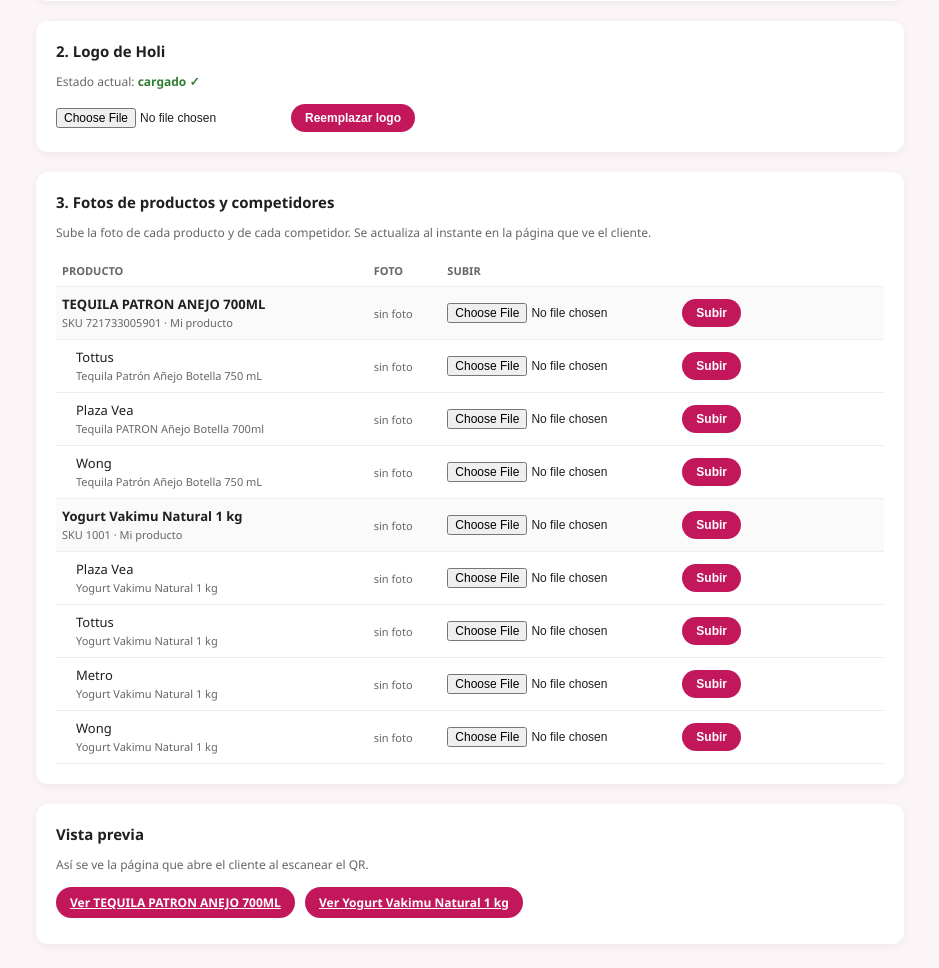
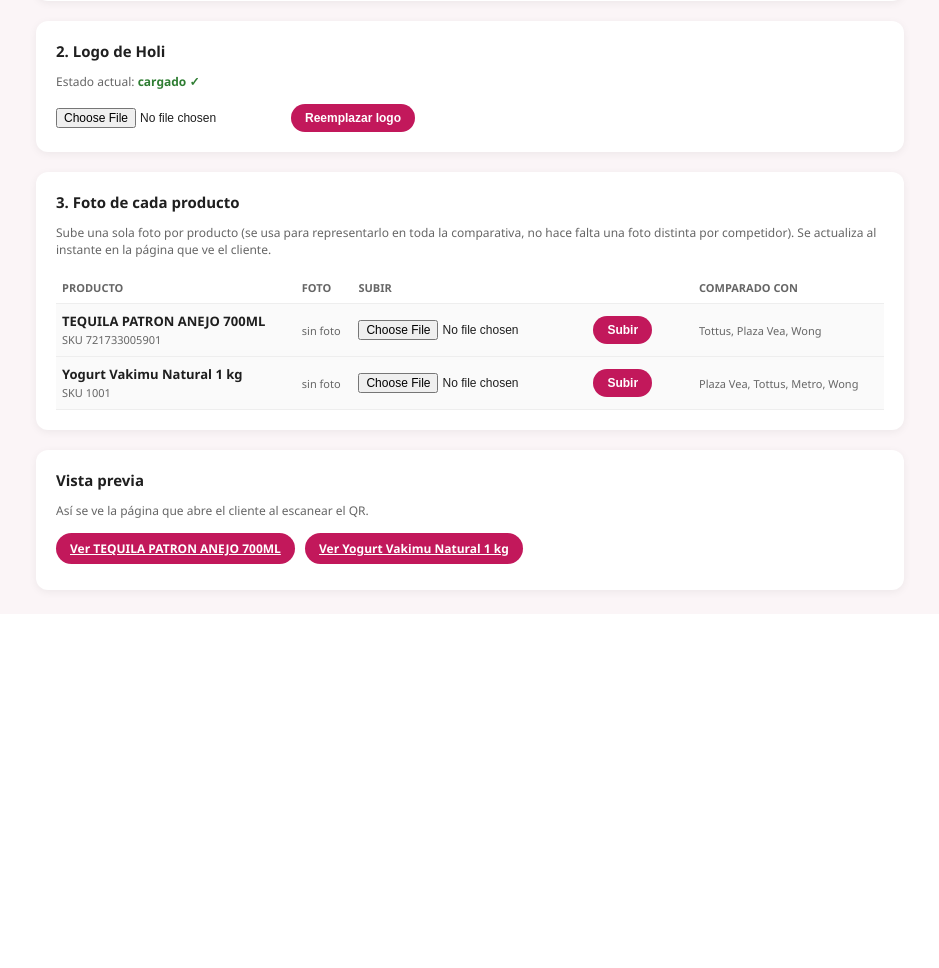
Before and after one commit to vtorresholi/BESTPRICE, a FastAPI app: page /admin in a window 1280 px wide. Shown: the part 227-1195 px from the top of the page, without its empty margins (170-1109 px from the left). After the commit the page ends 823 px from the top, so only its background shows below. Run offline with FastAPI, Linux system fonts and the light colour scheme; the visitor is signed in with stand-in values (Sample User, id 1).

Commit message:
Simplificar modelo: fecha automática, solo Tienda+Precio por competidor, una foto por producto
Co-Authored-By: Claude Sonnet 5 <noreply@anthropic.com>

```diff
--- a/backend/main.py
+++ b/backend/main.py
@@ -3,8 +3,10 @@ Backend administrativo para Best Price (Holi).
 
 Permite al equipo de Pricing, sin tocar codigo:
 - Subir el Excel semanal con SKU, Producto, Marca, Precio Holi y hasta
-  varios competidores (tienda + precio).
-- Subir la foto de cada producto y de cada competidor.
+  varios competidores (tienda + precio). La fecha de la comparativa se toma
+  automaticamente del momento en que se sube el Excel.
+- Subir la foto de cada producto (una sola, se usa para representar ese
+  producto en toda la comparativa).
 - Reemplazar el logo de Holi.
 
 El resultado (static/data/data.json) alimenta directamente comparativa.html,
@@ -112,11 +114,7 @@ def fmt_fecha(valor):
 
 def detectar_columnas_competidor(encabezados):
     numeros = sorted(int(m.group(1)) for h in encabezados if (m := RE_TIENDA.match(h)))
-    return [
-        (f"Tienda {n}", f"Producto Competidor {n}", f"Precio Competidor {n}",
-         f"Imagen Competidor {n}", f"Fecha Competidor {n}")
-        for n in numeros
-    ]
+    return [(f"Tienda {n}", f"Precio Competidor {n}") for n in numeros]
 
 
 def parsear_excel(contenido: bytes):
@@ -133,7 +131,6 @@ def parsear_excel(contenido: bytes):
 
     columnas_competidor = detectar_columnas_competidor(encabezados)
     productos = []
-    fecha_general = None
 
     for fila in hoja.iter_rows(min_row=2, values_only=False):
         def val(nombre_col):
@@ -144,21 +141,14 @@ def parsear_excel(contenido: bytes):
         if sku is None or str(sku).strip() == "":
             continue
 
-        fecha_fila = fmt_fecha(val("Fecha Comparativa")) if "Fecha Comparativa" in col_idx else None
-        if fecha_fila:
-            fecha_general = fecha_fila
-
         competidores = []
-        for col_tienda, col_producto, col_precio, col_imagen, col_fecha in columnas_competidor:
+        for col_tienda, col_precio in columnas_competidor:
             tienda = val(col_tienda)
             precio_comp = val(col_precio)
             if tienda and precio_comp not in (None, ""):
                 competidores.append({
                     "tienda": str(tienda).strip(),
-                    "producto": str(val(col_producto) or "").strip(),
                     "precio": round(float(precio_comp), 2),
-                    "imagen": str(val(col_imagen) or "").strip(),
-                    "fecha": fmt_fecha(val(col_fecha)) or fecha_fila,
                 })
 
         productos.append({
@@ -170,29 +160,21 @@ def parsear_excel(contenido: bytes):
             "competidores": competidores,
         })
 
-    fecha_general = fecha_general or fmt_fecha(datetime.now())
+    # La fecha de la comparativa siempre es la fecha en que se sube el Excel,
+    # no algo que Pricing tenga que llenar.
+    fecha_general = fmt_fecha(datetime.now())
     return fecha_general, productos
 
 
 def fusionar_imagenes(productos_nuevos, data_anterior):
-    """Conserva las imagenes ya subidas (producto y competidores) al reemplazar
-    los datos con un Excel nuevo, para que Pricing no pierda fotos cada semana."""
+    """Conserva la foto ya subida de cada producto al reemplazar los datos con
+    un Excel nuevo, para que Pricing no la vuelva a subir cada semana."""
     anteriores_por_sku = {p["sku"]: p for p in data_anterior.get("productos", [])}
 
     for producto in productos_nuevos:
         anterior = anteriores_por_sku.get(producto["sku"])
-        if not anterior:
-            continue
-        if anterior.get("imagen"):
+        if anterior and anterior.get("imagen"):
             producto["imagen"] = anterior["imagen"]
-
-        anteriores_comp_por_tienda = {
-            c["tienda"]: c for c in anterior.get("competidores", [])
-        }
-        for comp in producto["competidores"]:
-            comp_anterior = anteriores_comp_por_tienda.get(comp["tienda"])
-            if comp_anterior and comp_anterior.get("imagen"):
-                comp["imagen"] = comp_anterior["imagen"]
 
     return productos_nuevos
 
@@ -248,31 +230,6 @@ async def admin_subir_imagen_producto(
     return RedirectResponse(f"/admin?msg={msg}", status_code=303)
 
 
-@app.post("/admin/imagen-competidor")
-async def admin_subir_imagen_competidor(
-    request: Request,
-    sku: str = Form(...),
-    indice: int = Form(...),
-    archivo: UploadFile = File(...),
-    _=Depends(require_login),
-):
-    data = cargar_data()
-    producto = next((p for p in data["productos"] if p["sku"] == sku), None)
-    if not producto or indice >= len(producto["competidores"]):
-        return RedirectResponse("/admin?error=Producto o competidor no encontrado", status_code=303)
-
-    competidor = producto["competidores"][indice]
-    extension = Path(archivo.filename).suffix or ".jpg"
-    nombre_archivo = f"{sku}__comp{indice}{extension}"
-    destino = IMAGES_DIR / nombre_archivo
-    destino.write_bytes(await archivo.read())
-
-    competidor["imagen"] = f"images/{nombre_archivo}"
-    guardar_data(data)
-    msg = quote(f"Imagen de {competidor['tienda']} actualizada para SKU {sku}.")
-    return RedirectResponse(f"/admin?msg={msg}", status_code=303)
-
-
 @app.post("/admin/logo")
 async def admin_subir_logo(request: Request, archivo: UploadFile = File(...), _=Depends(require_login)):
     destino = LOGOS_DIR / "holi-logo.png"
--- a/backend/static/comparativa.html
+++ b/backend/static/comparativa.html
@@ -354,8 +354,8 @@
             <div class="tarjeta-competidor">
               <div class="logo-slot">${badgeTienda(c.tienda)}</div>
               <div class="comp-body">
-                <p class="comp-producto">${c.producto || producto.nombre}</p>
-                <div class="comp-fecha">Actualización: ${c.fecha || datos.fecha_comparativa || ''}</div>
+                <p class="comp-producto">${producto.nombre}</p>
+                <div class="comp-fecha">Actualización: ${datos.fecha_comparativa || ''}</div>
                 <div class="comp-precio">S/. ${fmtMonto(c.precio)}</div>
                 <span class="pill-diff ${pillClase}">${pillTexto}</span>
               </div>
--- a/backend/static/data/data.json
+++ b/backend/static/data/data.json
@@ -1,5 +1,5 @@
 {
-  "fecha_comparativa": "Julio 13, 2026",
+  "fecha_comparativa": "Julio 7, 2026",
   "productos": [
     {
       "sku": "721733005901",
@@ -10,24 +10,15 @@
       "competidores": [
         {
           "tienda": "Tottus",
-          "producto": "Tequila Patrón Añejo Botella 750 mL",
-          "precio": 299.9,
-          "imagen": "",
-          "fecha": "Julio 6, 2026"
+          "precio": 299.9
         },
         {
           "tienda": "Plaza Vea",
-          "producto": "Tequila PATRON Añejo Botella 700ml",
-          "precio": 299.9,
-          "imagen": "",
-          "fecha": "Julio 6, 2026"
+          "precio": 299.9
         },
         {
           "tienda": "Wong",
-          "producto": "Tequila Patrón Añejo Botella 750 mL",
-          "precio": 349.9,
-          "imagen": "",
-          "fecha": "Julio 6, 2026"
+          "precio": 349.9
         }
       ]
     },
@@ -40,31 +31,19 @@
       "competidores": [
         {
           "tienda": "Plaza Vea",
-          "producto": "Yogurt Vakimu Natural 1 kg",
-          "precio": 16.5,
-          "imagen": "",
-          "fecha": "Julio 13, 2026"
+          "precio": 16.5
         },
         {
           "tienda": "Tottus",
-          "producto": "Yogurt Vakimu Natural 1 kg",
-          "precio": 15.9,
-          "imagen": "",
-          "fecha": "Julio 13, 2026"
+          "precio": 15.9
         },
         {
           "tienda": "Metro",
-          "producto": "Yogurt Vakimu Natural 1 kg",
-          "precio": 16.2,
-          "imagen": "",
-          "fecha": "Julio 13, 2026"
+          "precio": 16.2
         },
         {
           "tienda": "Wong",
-          "producto": "Yogurt Vakimu Natural 1 kg",
-          "precio": 15.5,
-          "imagen": "",
-          "fecha": "Julio 13, 2026"
+          "precio": 15.5
         }
       ]
     }
--- a/backend/templates/admin.html
+++ b/backend/templates/admin.html
@@ -88,16 +88,16 @@
     </div>
 
     <div class="panel">
-      <h2>3. Fotos de productos y competidores</h2>
-      <p class="hint">Sube la foto de cada producto y de cada competidor. Se actualiza al instante en la página que ve el cliente.</p>
+      <h2>3. Foto de cada producto</h2>
+      <p class="hint">Sube una sola foto por producto (se usa para representarlo en toda la comparativa, no hace falta una foto distinta por competidor). Se actualiza al instante en la página que ve el cliente.</p>
       <table>
         <thead>
-          <tr><th>Producto</th><th>Foto</th><th>Subir</th></tr>
+          <tr><th>Producto</th><th>Foto</th><th>Subir</th><th>Comparado con</th></tr>
         </thead>
         <tbody>
           {% for producto in data.productos %}
           <tr class="producto-row">
-            <td>{{ producto.nombre }}<br><span class="sku-tag">SKU {{ producto.sku }} · Mi producto</span></td>
+            <td>{{ producto.nombre }}<br><span class="sku-tag">SKU {{ producto.sku }}</span></td>
             <td>
               {% if producto.imagen %}<img class="thumb" src="/{{ producto.imagen }}" alt="">{% else %}<span class="sku-tag">sin foto</span>{% endif %}
             </td>
@@ -108,25 +108,10 @@
                 <button type="submit">Subir</button>
               </form>
             </td>
+            <td><span class="sku-tag">{{ producto.competidores | map(attribute='tienda') | join(', ') }}</span></td>
           </tr>
-          {% for competidor in producto.competidores %}
-          <tr>
-            <td style="padding-left:20px;">{{ competidor.tienda }}<br><span class="sku-tag">{{ competidor.producto }}</span></td>
-            <td>
-              {% if competidor.imagen %}<img class="thumb" src="/{{ competidor.imagen }}" alt="">{% else %}<span class="sku-tag">sin foto</span>{% endif %}
-            </td>
-            <td>
-              <form class="inline" action="/admin/imagen-competidor" method="post" enctype="multipart/form-data">
-                <input type="hidden" name="sku" value="{{ producto.sku }}">
-                <input type="hidden" name="indice" value="{{ loop.index0 }}">
-                <input type="file" name="archivo" accept="image/*" required>
-                <button type="submit">Subir</button>
-              </form>
-            </td>
-          </tr>
-          {% endfor %}
           {% else %}
-          <tr><td colspan="3">Todavía no hay productos cargados. Sube un Excel primero.</td></tr>
+          <tr><td colspan="4">Todavía no hay productos cargados. Sube un Excel primero.</td></tr>
           {% endfor %}
         </tbody>
       </table>
--- a/comparativa.html
+++ b/comparativa.html
@@ -354,8 +354,8 @@
             <div class="tarjeta-competidor">
               <div class="logo-slot">${badgeTienda(c.tienda)}</div>
               <div class="comp-body">
-                <p class="comp-producto">${c.producto || producto.nombre}</p>
-                <div class="comp-fecha">Actualización: ${c.fecha || datos.fecha_comparativa || ''}</div>
+                <p class="comp-producto">${producto.nombre}</p>
+                <div class="comp-fecha">Actualización: ${datos.fecha_comparativa || ''}</div>
                 <div class="comp-precio">S/. ${fmtMonto(c.precio)}</div>
                 <span class="pill-diff ${pillClase}">${pillTexto}</span>
               </div>
```
Also changed, not shown: data/data.json (+8 -29 lines), scripts/generar_datos.py (+23 -18 lines), 4 other files.
